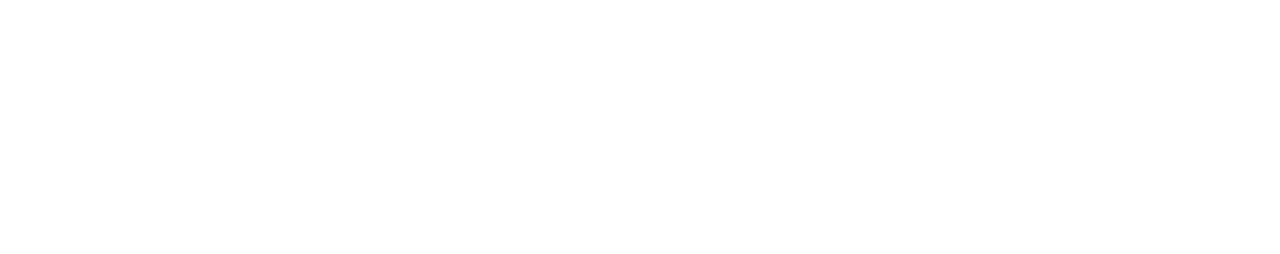
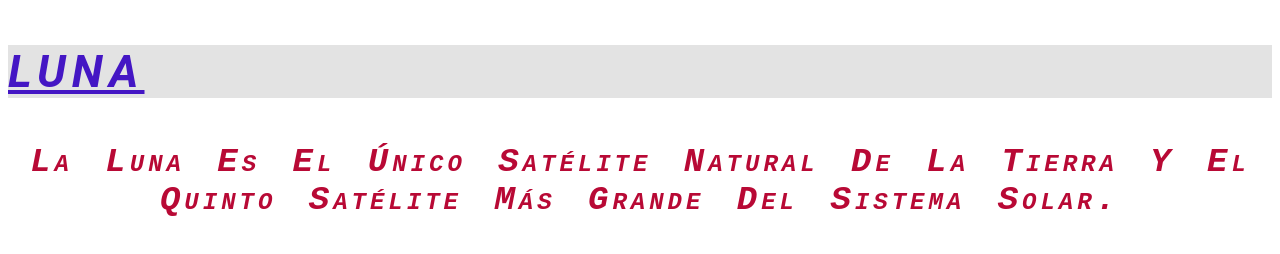
Before and after one commit to Anlimaro/ejercBoo, a plain HTML site: page index.html in a window 1280 px wide. Drawn offline with Linux system fonts and the light colour scheme.

Commit message:
Parte Lady

```diff
--- /dev/null
+++ b/Style.css
@@ -0,0 +1,24 @@
+h3{
+    font-size: 45px;
+    font-family: Roboto;
+    font-weight: bold;
+    font-style: italic;
+    text-transform: uppercase;
+    text-decoration: underline;
+    letter-spacing: 6px;
+    color: #4416c4;
+    background-color: #e3e3e3;
+}
+
+p{
+    font-size: 34px;
+    font-weight: bold;
+    font-style: italic;
+    font-variant: small-caps;
+    font-family: monospace;
+    text-transform: capitalize;
+    letter-spacing: 4px;
+    color: #b80935;
+    text-align:center;
+    word-spacing: 8px
+}
--- a/index.html
+++ b/index.html
@@ -4,8 +4,13 @@
     <meta charset="UTF-8">
     <meta name="viewport" content="width=device-width, initial-scale=1.0">
     <title>Document</title>
+    <link rel="stylesheet" href="Style.css">
 </head>
 <body>
-
+    <h3>Luna</h3>
+    <p>
+        La Luna es el único satélite natural de la Tierra y el quinto
+ satélite más grande del Sistema Solar.
+ </p>
 </body>
 </html>
```
